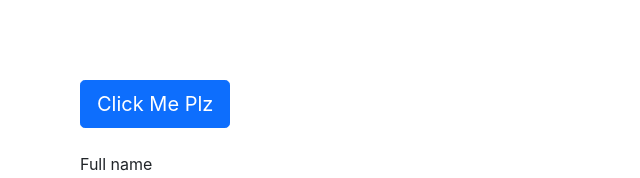
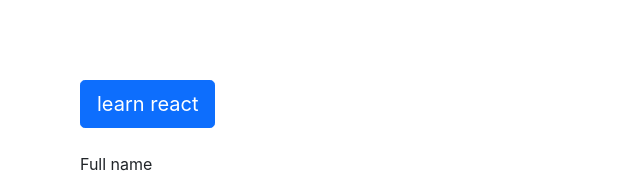
Before and after one commit to jaygraygray/frontend-boilerplate, a React app: page / in a window 1280 px wide. Shown: the top 178 px of the page, without its empty margins (0-640 px from the left). Built offline with nearby package versions, Linux system fonts and the light colour scheme.

Commit message:
fix tests

```diff
--- a/package.json
+++ b/package.json
@@ -124,6 +124,7 @@
       "<rootDir>/src/**/*.{spec,test}.{js,jsx,ts,tsx}"
     ],
     "testEnvironment": "jsdom",
+    "testRunner": "/Users/jgray/Documents/boilerplates/frontend/node_modules/jest-circus/runner.js",
     "transform": {
       "^.+\\.(js|jsx|mjs|cjs|ts|tsx)$": "<rootDir>/config/jest/babelTransform.js",
       "^.+\\.css$": "<rootDir>/config/jest/cssTransform.js",
--- a/src/App.tsx
+++ b/src/App.tsx
@@ -16,7 +16,7 @@
       <div style={{ width: "300px", margin: "5rem" }}>
         <Form>
           <>
-            <Button size="large" label="Click Me Plz" actionType="primary" />
+            <Button size="large" label="learn react" actionType="primary" />
             <br />
             <br />
             <Input
```
